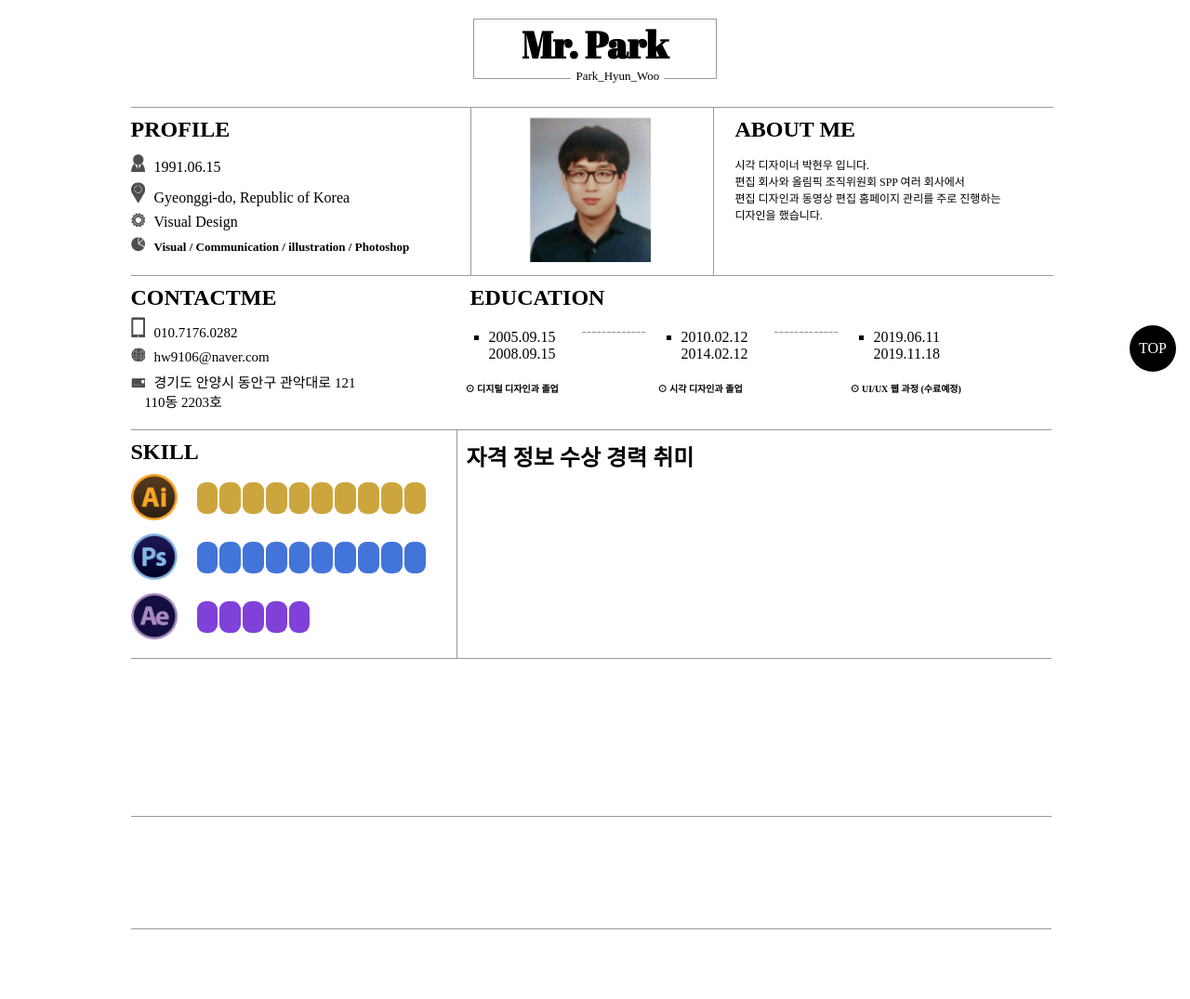
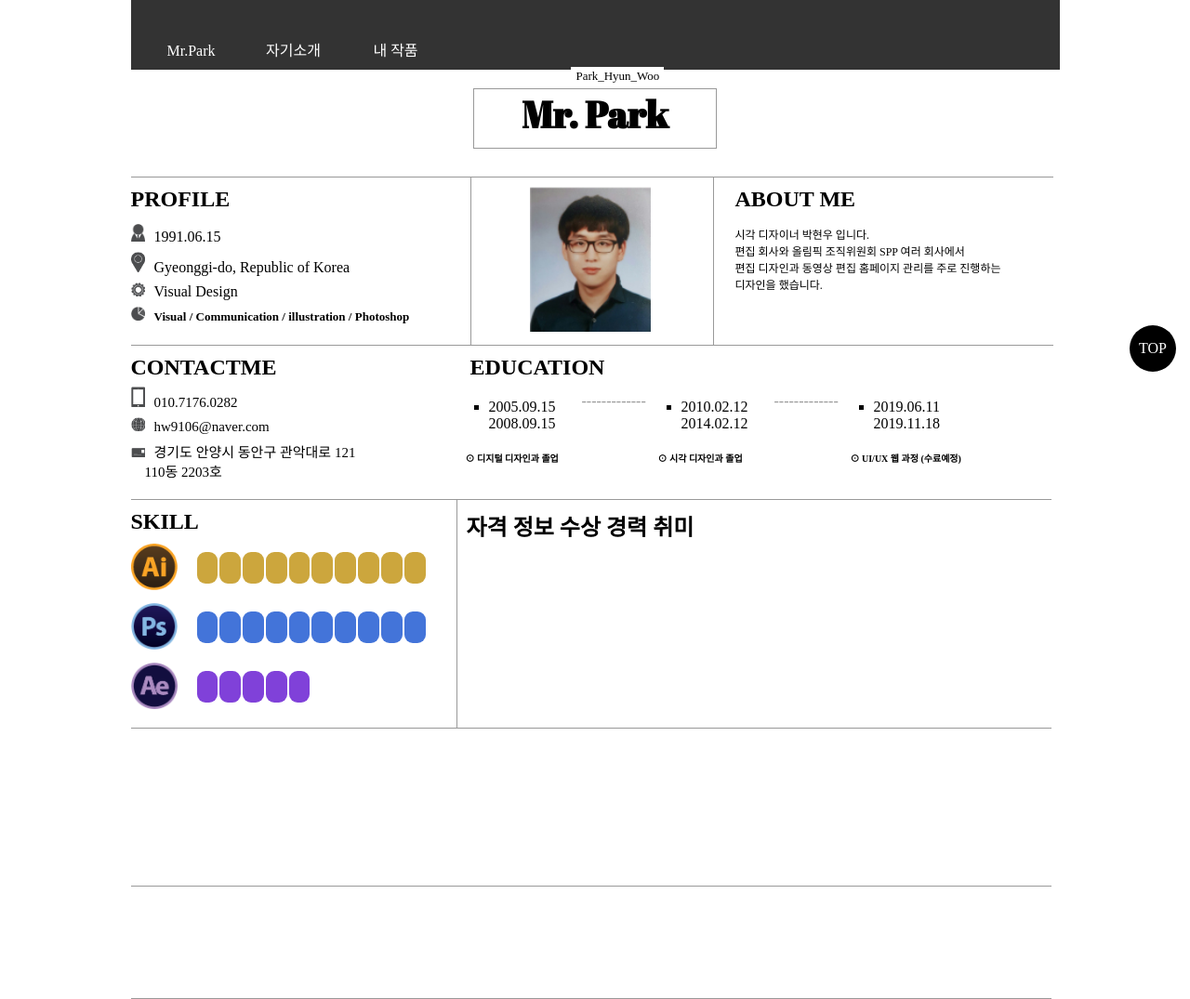
Before and after one commit to hw9106/-index.html, a plain HTML site: page index.html in a window 1280 px wide. Shown: the whole page at 93% size. Before the commit the page ends 1000 px from the top, so only its background shows below. Drawn offline with Linux system fonts and the light colour scheme.

Commit message:
Update index.html

```diff
--- a/index.html
+++ b/index.html
@@ -4,8 +4,24 @@
 	<meta charset="UTF-8">
 	<title> Design Resume </title>
 	<link rel="stylesheet" href="css.css">
+	<style>
+		div#me1{margin:0; padding:0; width:100%; height:75px; background:rgb(0, 0, 0, 80%);text-align:center;}
+		.ul1{margin:0; padding:0; width:100%; height:75px;}
+		.all>li{width:90px; margin:0; padding:0;display:inline-block;line-height:110px; margin-left: 20px;}
+		.all>a{text-decoration:none; color:white;}
+	</style>
 </head>
 <body>
+	<div id="me1">
+		<ul class="all ul1">
+			<li class="all li1"><a href="#">Mr.Park</a></li>
+			<li class="all li2"><a href="#">자기소개</a></li>
+			<li class="all li3"><a href="#">내 작품</a></li>
+		</ul>
+	</div>
+
+
+
 	<nav>
 		<div id="nav1"><a href="#navlinke">TOP</a></div>
 	</nav>
```
